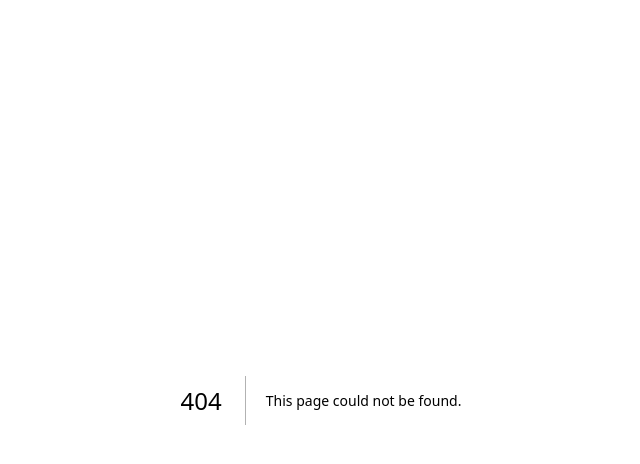
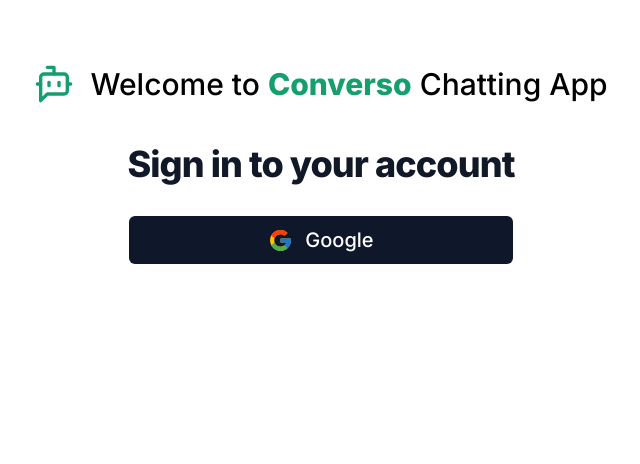
Before and after one commit to MarianWadia/realtime-chat-app, a Next.js app: page /login in a window 1280 px wide. Before the commit this address had no page. Shown: the top 464 px of the page, without its empty margins (319-959 px from the left). Built offline with nearby package versions, Linux system fonts and the light colour scheme.

Commit message:
started adding loginPage

```diff
--- a/package.json
+++ b/package.json
@@ -16,6 +16,7 @@
     "next": "14.2.5",
     "react": "^18",
     "react-dom": "^18",
+    "react-icons": "^5.2.1",
     "tailwind-merge": "^2.4.0"
   },
   "devDependencies": {
--- /dev/null
+++ b/src/app/dashboard/page.tsx
@@ -0,0 +1,11 @@
+import { FC } from 'react'
+
+interface pageProps {
+
+}
+
+const page: FC<pageProps> = ({}) => {
+  return <div>page</div>
+}
+
+export default page
--- /dev/null
+++ b/src/app/login/page.tsx
@@ -0,0 +1,38 @@
+"use client"
+import Button from '@/components/ui/Button'
+import { BotMessageSquare } from 'lucide-react'
+import React, { useState } from 'react'
+import { FcGoogle } from "react-icons/fc";
+import { signIn } from "next-auth/react"
+
+
+export default function LoginPage() {
+    async function loginWithGoogle(){
+        setIsLoading(true)
+        try {
+
+        } catch (error) {
+
+        }finally{
+            setIsLoading(false)
+        }
+    }
+    const [isLoading, setIsLoading] = useState<boolean>(false)
+    return (
+    <div className='w-full min-h-full flex flex-col items-center justify-center py-16 space-y-10 px-6'>
+        <div className='flex flex-col lg:flex-row items-center gap-4'>
+            <BotMessageSquare color='#159e6e' size="40px" strokeWidth={2} />
+            <h3 className='text-xl md:text-3xl font-medium text-center'>Welcome to
+                <span className='text-[#159e6e] font-extrabold text-xl md:text-3xl mx-2'>Converso</span>
+             Chatting App</h3>
+        </div>
+        <div className='flex flex-col space-y-8'>
+            <h2 className='text-2xl md:text-3xl lg:text-4xl text-gray-900 tracking-tight font-extrabold text-center'>Sign in to your account</h2>
+            <Button type='button' className='w-full max-w-sm mx-auto gap-3 py-6' isLoading={isLoading} onClick={loginWithGoogle}>
+                <FcGoogle size='25px' />
+                <p className='text-xl'>Google</p>
+            </Button>
+        </div>
+    </div>
+  )
+}
--- a/src/components/ui/Button.tsx
+++ b/src/components/ui/Button.tsx
@@ -44,8 +44,8 @@
 			disabled={isLoading}
 			{...props}
 		>
-			{isLoading ? <Loader2 className="w-4 h-4 animate-spin mr-2" /> : null}
-			{children}
+			{isLoading ? <Loader2 className="w-8 h-8 animate-spin flex justify-center items-center" /> : null}
+			{isLoading ? null : children}
 		</button>
 	);
 };
```
Also changed, not shown: 1 other file (tests, documents, lock files or other folders).
